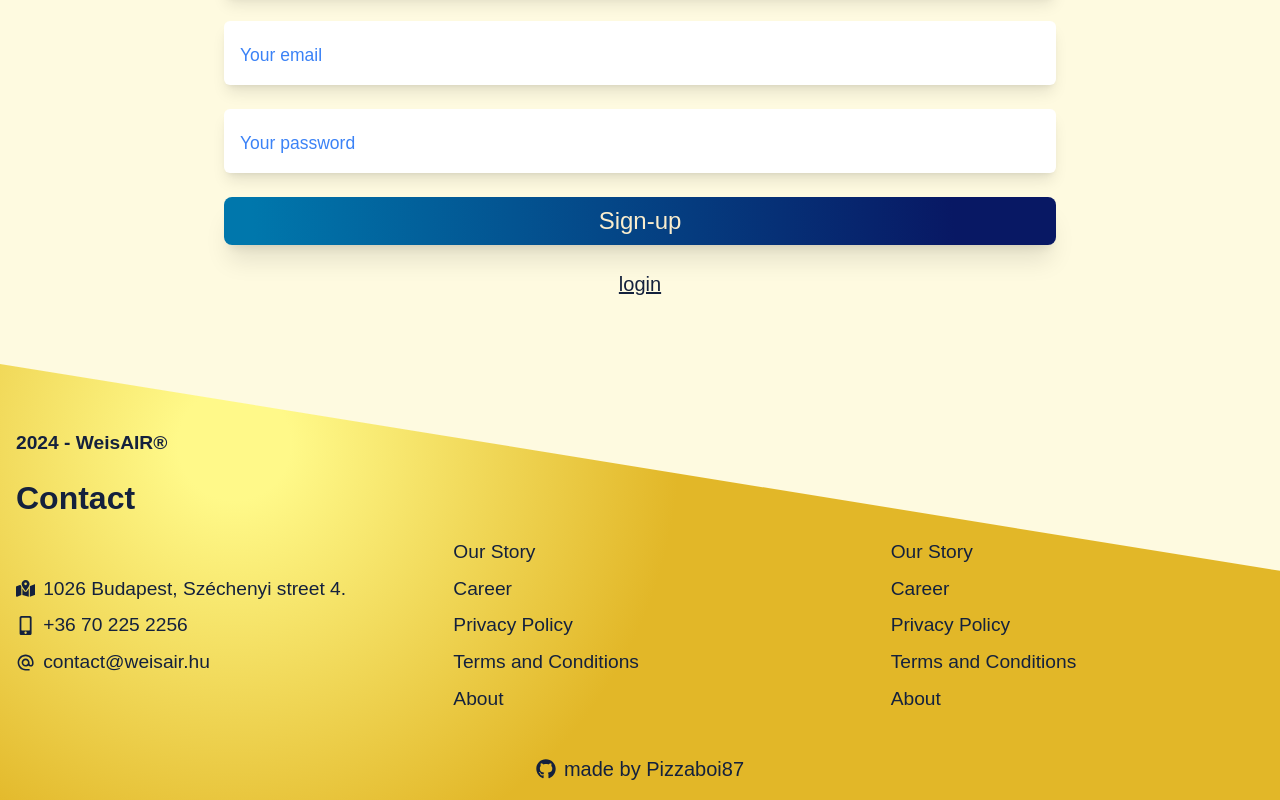
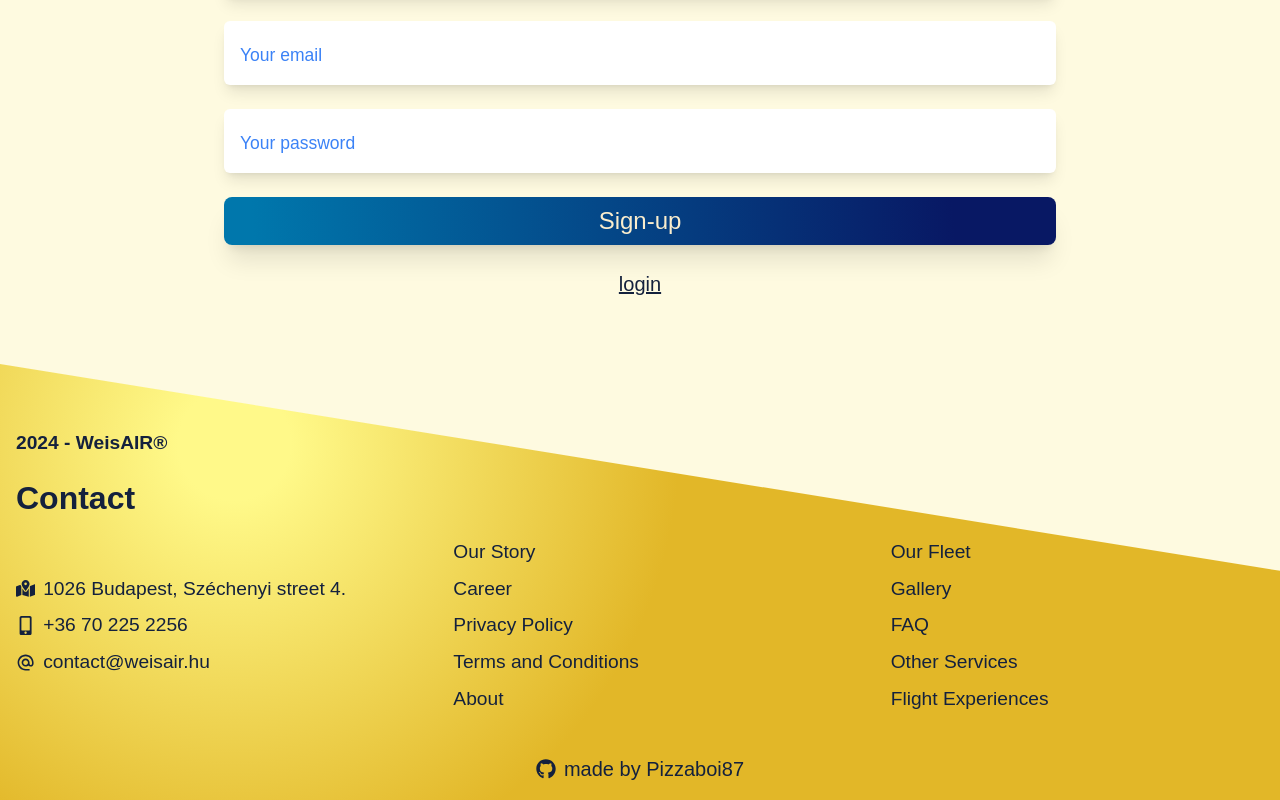
Before and after one commit to Pizzaboi87/weisair-flights, a Next.js app: page /auth in a window 1280 px wide. Shown: the part 327-1127 px from the top of the page. Built offline with nearby package versions, Linux system fonts and the light colour scheme; no server answers; a web font is replaced by a local one.

Commit message:
added search component

```diff
--- a/src/components/footer/Footer.tsx
+++ b/src/components/footer/Footer.tsx
@@ -52,11 +52,11 @@ const Footer = () => {
           </div>
 
           <div className="flex-1 md:text-left">
-            <p className="pt-2">Our Story</p>
-            <p className="pt-2">Career</p>
-            <p className="pt-2">Privacy Policy</p>
-            <p className="pt-2">Terms and Conditions</p>
-            <p className="pt-2">About</p>
+            <p className="pt-2">Our Fleet</p>
+            <p className="pt-2">Gallery</p>
+            <p className="pt-2">FAQ</p>
+            <p className="pt-2">Other Services</p>
+            <p className="pt-2">Flight Experiences</p>
           </div>
         </div>
       </div>
--- a/src/components/page-search/PageSearch.tsx
+++ b/src/components/page-search/PageSearch.tsx
@@ -1,9 +1,20 @@
+"use client";
+
+import { useState } from "react";
 import Search from "../search/Search";
 
 const PageSearch = () => {
+  const [flightTypeFilter, setFlightTypeFilter] = useState("");
+  const [searchQuery, setSearchQuery] = useState("");
+
   return (
     <div className="mt-12">
-      <Search />
+      <Search
+        flightTypeFilter={flightTypeFilter}
+        searchQuery={searchQuery}
+        setFlightTypeFilter={setFlightTypeFilter}
+        setSearchQuery={setSearchQuery}
+      />
     </div>
   );
 };
--- a/src/components/search/Search.tsx
+++ b/src/components/search/Search.tsx
@@ -1,4 +1,37 @@
-const Search = () => {
+"use client";
+
+import { useRouter } from "next/navigation";
+import { ChangeEvent, FC } from "react";
+
+type Props = {
+  flightTypeFilter: string;
+  searchQuery: string;
+  setFlightTypeFilter: (value: string) => void;
+  setSearchQuery: (value: string) => void;
+};
+
+const Search: FC<Props> = ({
+  flightTypeFilter,
+  searchQuery,
+  setFlightTypeFilter,
+  setSearchQuery,
+}) => {
+  const router = useRouter();
+
+  const handleFlightTypeChange = (event: ChangeEvent<HTMLSelectElement>) => {
+    setFlightTypeFilter(event.target.value);
+  };
+
+  const handleSearchQueryChange = (event: ChangeEvent<HTMLInputElement>) => {
+    setSearchQuery(event.target.value);
+  };
+
+  const handleFilterClick = () => {
+    router.push(
+      `/flights?flightType=${flightTypeFilter}&searchQuery=${searchQuery}`
+    );
+  };
+
   return (
     <section className="bg-gradientlight dark:bg-gradientdark px-4 py-6">
       <div className="container mx-auto flex gap-4 flex-wrap justify-between items-center">
@@ -7,8 +40,8 @@ const Search = () => {
           <div className="relative">
             <select
               className="search-input capitalize"
-              //value={flightTypeFilter}
-              //onChange={handleFlightChange}
+              value={flightTypeFilter}
+              onChange={handleFlightTypeChange}
             >
               <option value="all">All</option>
               <option value="airplane">Airplane</option>
@@ -27,8 +60,8 @@ const Search = () => {
             type="search"
             id="search"
             placeholder="Search..."
-            //value={searchQuery}
-            //onChange={handleSearchQueryChange}
+            value={searchQuery}
+            onChange={handleSearchQueryChange}
             className="search-input placeholder:text-black"
           />
         </div>
@@ -36,7 +69,7 @@ const Search = () => {
         <button
           className="btn-secondary self-end"
           type="button"
-          //onClick={handleFilterClick}
+          onClick={handleFilterClick}
         >
           Search
         </button>
```
